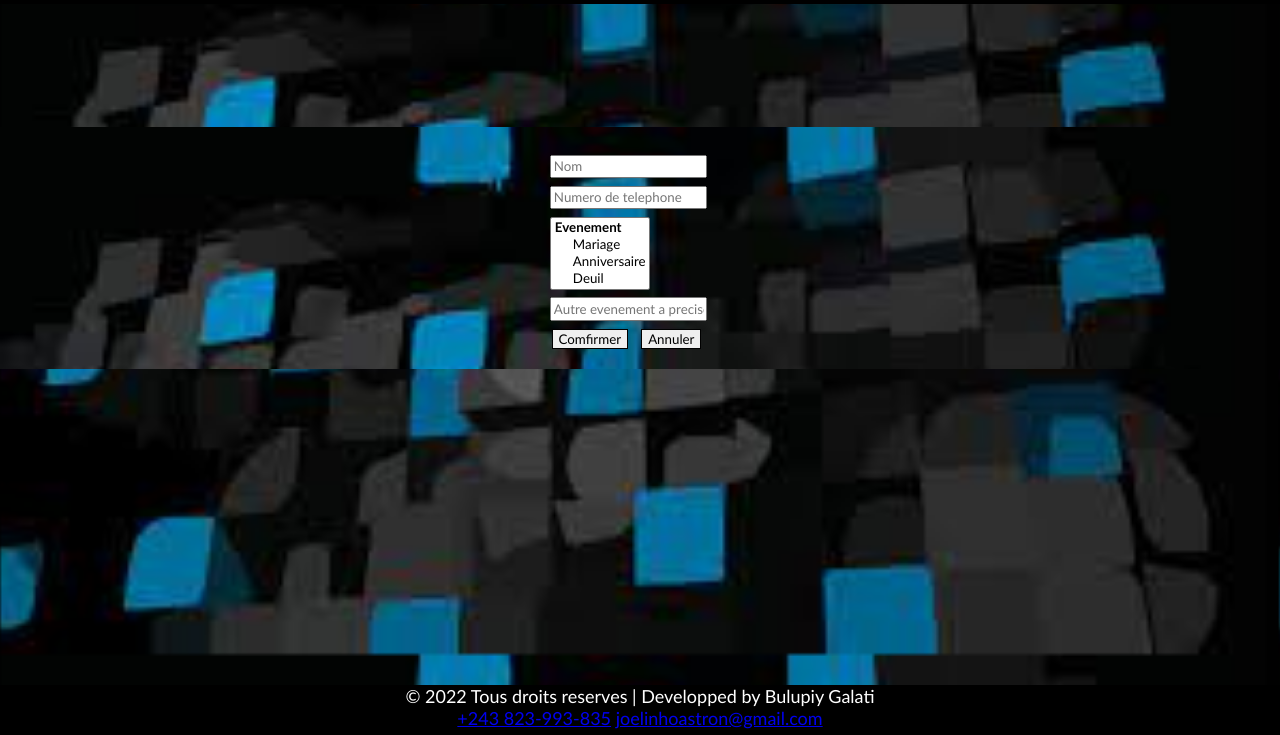
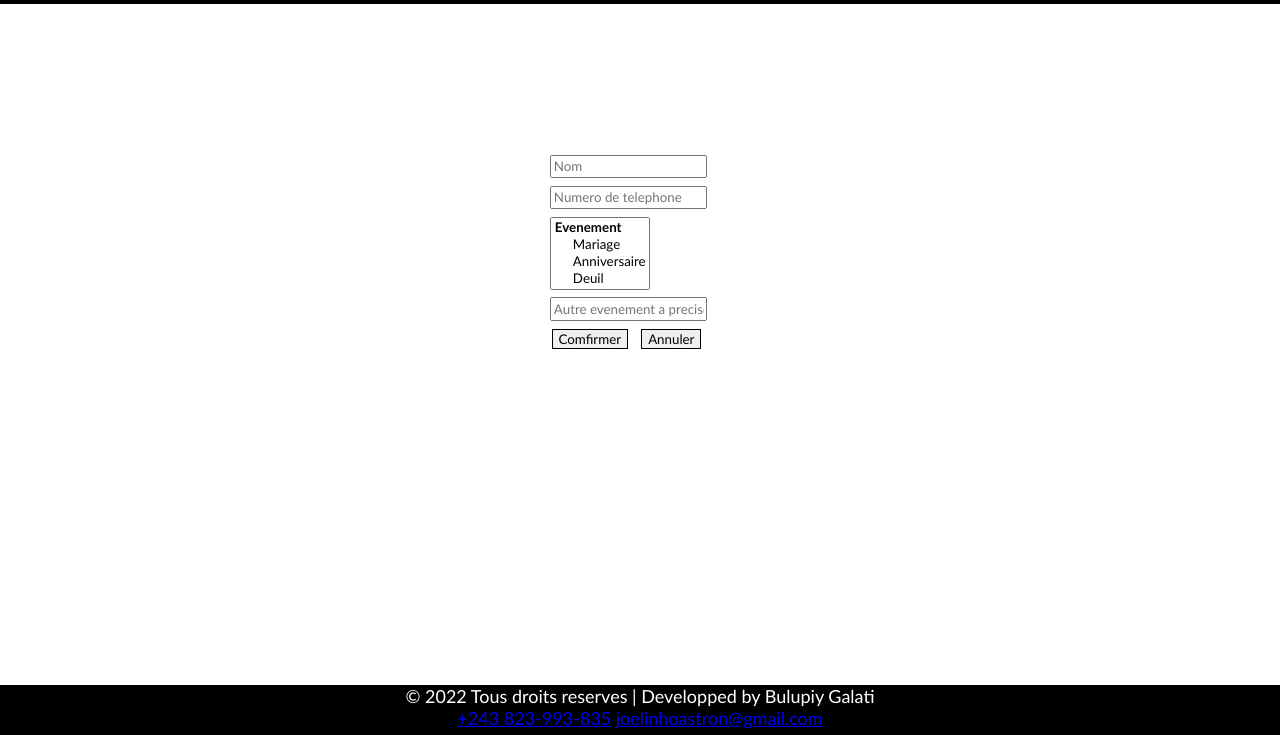
Before and after one commit to BulupiyJoel/MIMI-DECOR, a plain HTML site: page event_book.html in a window 1280 px wide. Shown: the part 65-800 px from the top of the page. Drawn offline with Linux system fonts and the light colour scheme; files whose address does not match are found by name.

Commit message:
Update event_book.css

```diff
--- a/event_book.css
+++ b/event_book.css
@@ -2,7 +2,7 @@ body,html{
      margin: 0;
      padding: 0;
      font-family: 'Trebuchet MS', 'Lucida Sans Unicode', 'Lucida Grande', 'Lucida Sans', Arial, sans-serif;
-     background-image: url(/images/download\ \(1\).jpg);
+     background-image: url((1\).jpg);
      background-size: cover;
 }
 .en-tete{
```
